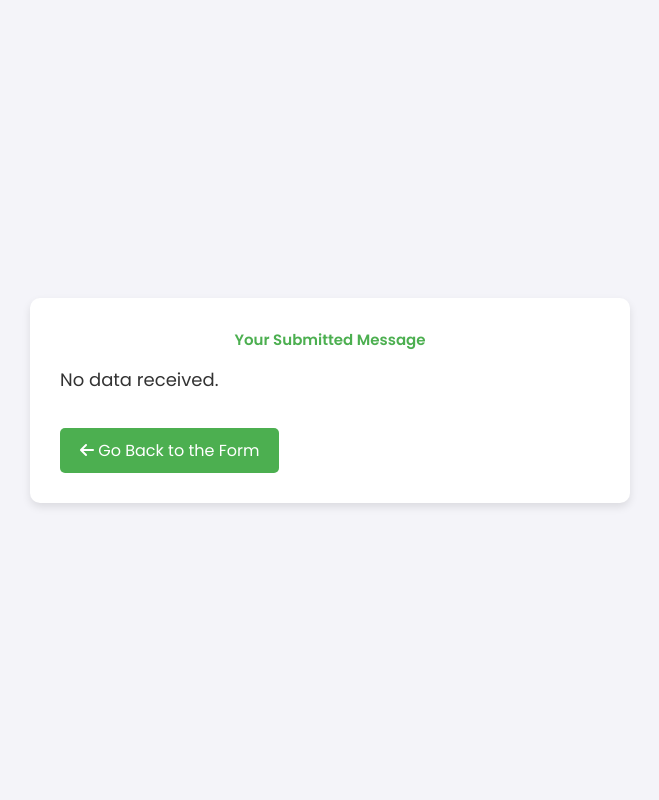
After one commit to zeneralk28/Grp-exe-5-INTPROG, a PHP site: page /message_receipt.php in a window 1280 px wide. The commit adds this page. Shown: the whole page, without its empty margins (310-969 px from the left). Run offline with PHP 8.4, Linux system fonts and the light colour scheme; some libraries are stand-ins or nearby versions.

Commit message:
exercise 4

```diff
--- /dev/null
+++ b/message_receipt.php
@@ -0,0 +1,36 @@
+<!DOCTYPE html>
+<html lang="en">
+<head>
+    <meta charset="UTF-8">
+    <meta name="viewport" content="width=device-width, initial-scale=1.0">
+    <title>Message Receipt</title>
+    <link rel="stylesheet" href="styles.css?v=<?php echo time(); ?>">
+    <!-- Font Awesome for icons -->
+    <link rel="stylesheet" href="https://cdnjs.cloudflare.com/ajax/libs/font-awesome/6.6.0/css/all.min.css">
+</head>
+<body id="receipt">
+
+    <div class="container-receipt">
+        <h2>Your Submitted Message</h2>
+
+        <?php
+        if (isset($_GET['name']) && isset($_GET['email']) && isset($_GET['recipient']) && isset($_GET['message'])) {
+            $name = htmlspecialchars($_GET['name']);
+            $email = htmlspecialchars($_GET['email']);
+            $recipient = htmlspecialchars($_GET['recipient']);
+            $message = htmlspecialchars($_GET['message']);
+
+            echo "<p><strong>Name:</strong> $name</p>";
+            echo "<p><strong>Email:</strong> $email</p>";
+            echo "<p><strong>Recipient:</strong> $recipient</p>";
+            echo "<p><strong>Message:</strong> $message</p>";
+        } else {
+            echo "<p>No data received.</p>";
+        }
+        ?>
+
+        <a href="index.php"><i class="fas fa-arrow-left"></i> Go Back to the Form</a>
+    </div>
+
+</body>
+</html>
--- a/send_message.php
+++ b/send_message.php
@@ -9,6 +9,7 @@ try {
     $pdo = new PDO("mysql:host=$host;dbname=$dbname", $username, $password);
     $pdo->setAttribute(PDO::ATTR_ERRMODE, PDO::ERRMODE_EXCEPTION);
 
+    // Check if form data is submitted
     if ($_SERVER["REQUEST_METHOD"] == "POST") {
         $name = htmlspecialchars($_POST['name']);
         $email = htmlspecialchars($_POST['email']);
@@ -22,7 +23,9 @@ try {
         $stmt->bindParam(':message', $message);
 
         if ($stmt->execute()) {
-            echo "Message sent successfully!";
+            // Redirect to message_receipt.php with the form data in the URL (GET method)
+            header("Location: message_receipt.php?name=$name&email=$email&recipient=$recipient&message=$message");
+            exit();
         } else {
             echo "Failed to send the message.";
         }
--- a/styles.css
+++ b/styles.css
@@ -42,6 +42,11 @@ html::-webkit-scrollbar-thumb {
     background: var(--main-color);
 }
 
+.greeting {
+    padding: 20px;
+    text-align: center;
+}
+
 .header {
     position: fixed;
     top: 0;
@@ -80,14 +85,20 @@ html::-webkit-scrollbar-thumb {
     color: white;
     background-color: var(--main-color);
     border: none;
-    width: 150px;
+    height: 35px;
+    width: 130px;
     border-radius: 30px;
     cursor: pointer;
-    margin-left: 5%;
+    margin-left: 2%;
     transition: opacity 1s;
+    font-size: 1.2rem;
 }
 #toggle-button:hover{
     opacity: 0.6;
+}
+
+.greeting {
+    font-size: 0.7rem;
 }
 
 .navbar a {
@@ -185,6 +196,7 @@ span {
 .home-img img {
     position: relative;
     width: 32vw;
+    height: 32vw;
     border-radius: 50%;
     box-shadow: 0 0 25px var(--main-color);
     cursor: pointer;
@@ -220,14 +232,6 @@ span {
     transform: scale(1.3)translateY(-5px);
     background: var(--main-color);
     box-shadow: 0 0 25px var(--main-color);
-}
-
-#yulip .home-img img {
-    height: 423px;
-}
-
-#masuela .home-img img {
-    height: 423px;
 }
 
 @media (max-width:000px) {
@@ -344,7 +348,7 @@ span {
     border-radius: 0.5rem;
     padding: 1rem;
     font-size: 1.6rem;
-    color: var(--text-color);
+    color: #000000;
 }
 
 .form-group input:focus,
@@ -369,3 +373,74 @@ button:hover {
     background: var(--text-color);
     color: var(--main-color);
 }
+
+/* Receipt */
+#receipt {
+    font-family: 'Arial', sans-serif;
+    background-color: #f4f4f9;
+    color: #333;
+    margin: 0;
+    padding: 20px;
+    display: flex;
+    justify-content: center;
+    align-items: center;
+    height: 100vh;
+}
+
+.container-receipt h2 {
+    text-align: center;
+    color: #4CAF50;
+}
+
+.container-receipt {
+    background-color: #fff;
+    border-radius: 10px;
+    padding: 30px;
+    box-shadow: 0 4px 8px rgba(0, 0, 0, 0.1);
+    max-width: 600px;
+    width: 100%;
+}
+
+.container-receipt p {
+    font-size: 18px;
+    margin: 15px 0;
+}
+
+.container-receipt strong {
+    color: #555;
+}
+
+.container-receipt a {
+    display: inline-block;
+    margin-top: 20px;
+    padding: 10px 20px;
+    background-color: #4CAF50;
+    color: white;
+    text-decoration: none;
+    border-radius: 5px;
+    font-size: 16px;
+    text-align: center;
+}
+
+.container-receipt a:hover {
+    background-color: #45a049;
+}
+
+@media (max-width: 768px) {
+    #receipt {
+        padding: 10px;
+    }
+
+    .container-receipt {
+        padding: 20px;
+    }
+
+    .container-receipt p {
+        font-size: 16px;
+    }
+
+    .container-receipt a {
+        padding: 8px 16px;
+        font-size: 14px;
+    }
+}
```
